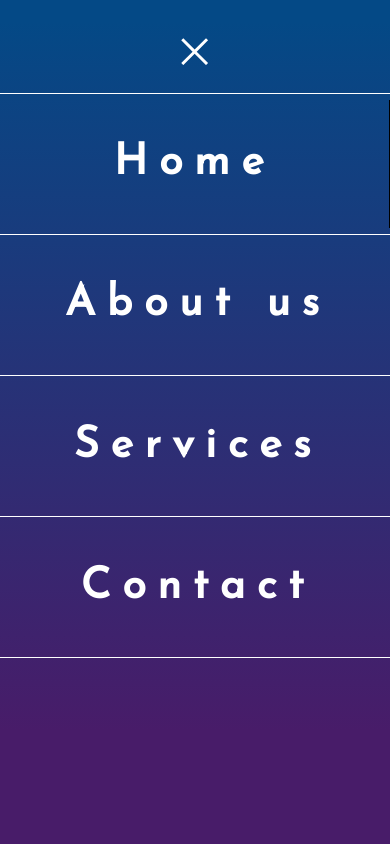
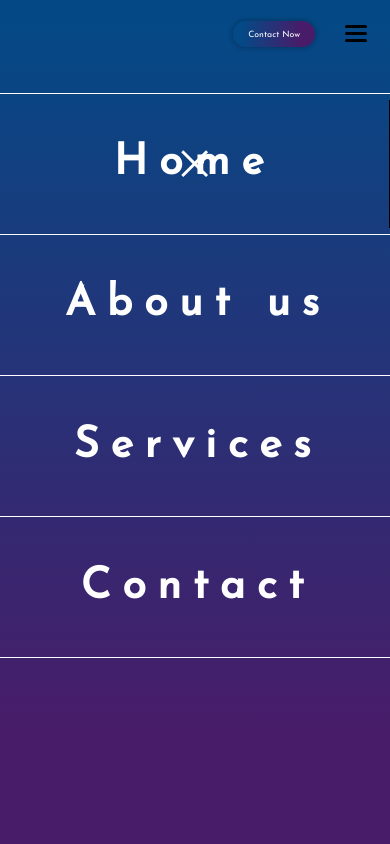
Before and after one commit to haider2shah/pinnacleStudios, a React (Create React App) app in the folder pinnacle-studios/: page / in a window 390 px wide. Both pictures are taken after a click on the button 356 px from the left and 33 px from the top of the page. Shown: the top 844 px of the page. Built offline with nearby package versions, Linux system fonts and the light colour scheme.

Commit message:
navbarTweaks

```diff
--- a/pinnacle-studios/src/components/Navbar.css
+++ b/pinnacle-studios/src/components/Navbar.css
@@ -85,12 +85,6 @@ nav {
     transform: translateY(0vw);
 }
 
-.callToAction {
-    height: 100%;
-    width: 100%;
-    position: absolute;
-    right: 0;
-}
 
 .x-show .hamburger {
     width: 0;
@@ -222,10 +216,6 @@ a {
     z-index: 999;
 }
 
-.openNav .button-container{
-    z-index: 0;
-}
-
 .navbar-show .right ul{
     height: 100vh;
     width: 100%;
@@ -331,16 +321,7 @@ a {
     left: 0;
     height: 100vh;
 }
-.openNav{
-    align-items: center;
-    display: flex;
-    justify-content: space-between;
-    position: absolute;
-    right: 0;
-    width: 21vw;
-    height: 20vh;
-    top: 0;
-}
+
 
 .navbar-hide .left {
     width: 0;
@@ -594,18 +575,6 @@ a {
         padding: 0;
     }
 
-
-    .openNav {
-        align-items: center;
-        display: flex;
-        justify-content: space-between;
-        left: 0;
-        position: absolute;
-        width: 100%;
-        top: 0;
-        height: 136%;
-    }
-
     .x-show {
         background-color: initial;
         border: none;
@@ -638,11 +607,5 @@ a {
         background: transparent;
     }
 
-    .callToAction {
-        height: 100%;
-        position: absolute;
-        top: 0;
-        width: 100%;
-    }
 
 }
--- a/pinnacle-studios/src/components/Navbar.js
+++ b/pinnacle-studios/src/components/Navbar.js
@@ -37,24 +37,22 @@ const Navbar = ({ className }) => {
     <nav className="navbar">
       <div className={`navbar-width ${className}`}>
         <div className="logo"><Link to="/">PINNACLE STUDIOS</Link></div>
-        <div className={`${isOpen ? 'openNav' : 'contactPlusNav'}`}>
+        <div className='contactPlusNav'>
           <div className='button-container'>
-
             <Link to="/contactuspage">
               <button className='contact-us'>
                 <h1>Contact Now</h1>
               </button>
             </Link>
           </div>
-          <div className={`${isOpen ? 'callToAction' : ''}`}>
-            <button className={`${(isOpen) ? 'x-show' : 'navbar-toggle'}`}
+
+          <button className='navbar-toggle'
           onClick={toggleNavbar}>
               <span className="hamburger"></span>
               <span className="hamburger"></span>
               <span className="hamburger"></span>
-                <X className={`${(isOpen) ? 'xSvg' : 'xSVGhidden'}`}/>
           </button>
-          </div>
+
         </div>
         <div className={`${isOpen ? 'navbar-show' : 'navbar-hide'}`}>
           <div className="left">
@@ -66,7 +64,11 @@ const Navbar = ({ className }) => {
             <ul >
               <li><Link to="/" className="navbar-link">
                 Home
-              </Link></li>
+              </Link>
+              <button className='x-show'>
+                  <X className={`${(isOpen) ? 'xSvg' : 'xSVGhidden'}`}/>
+              </button>
+              </li>
               <li><Link to="/aboutuspage" className="navbar-link">
                 About us
               </Link></li>
```
Lines whose indentation alone changed are shown as unchanged.
